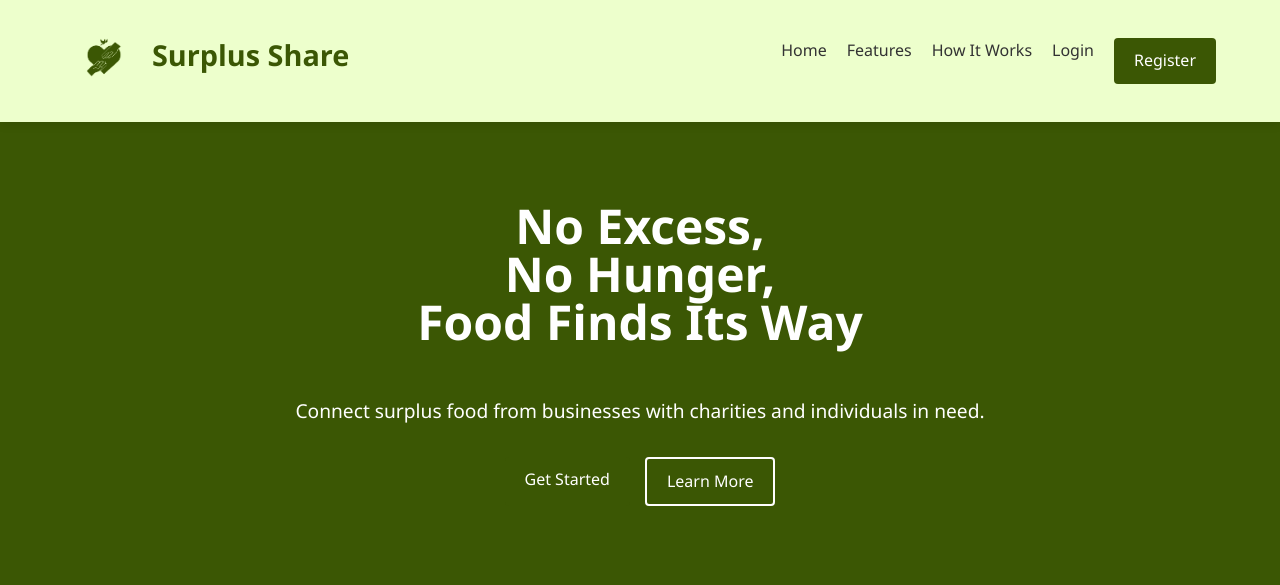
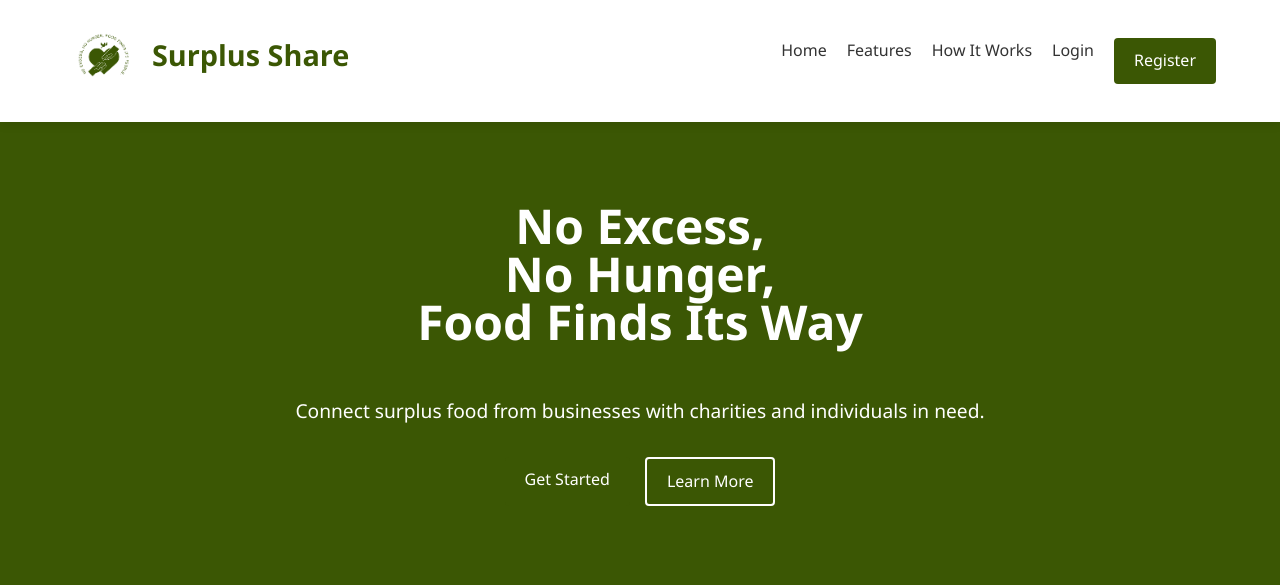
Before and after one commit to SAG2004/SurplusShare, a Flask app: page / in a window 1280 px wide. Shown: the top 585 px of the page. Run offline with Flask 3, Linux system fonts and the light colour scheme.

Commit message:
header changed

```diff
--- a/static/css/style.css
+++ b/static/css/style.css
@@ -34,7 +34,7 @@ body {
 
 /* Header */
 header {
-    background-color: #edffcc;
+    background-color: #ffffff;
     box-shadow: 0 2px 10px rgba(0, 0, 0, 0.1);
     position: sticky;
     top: 0;
```
Also changed, not shown: static/img/2.png.
